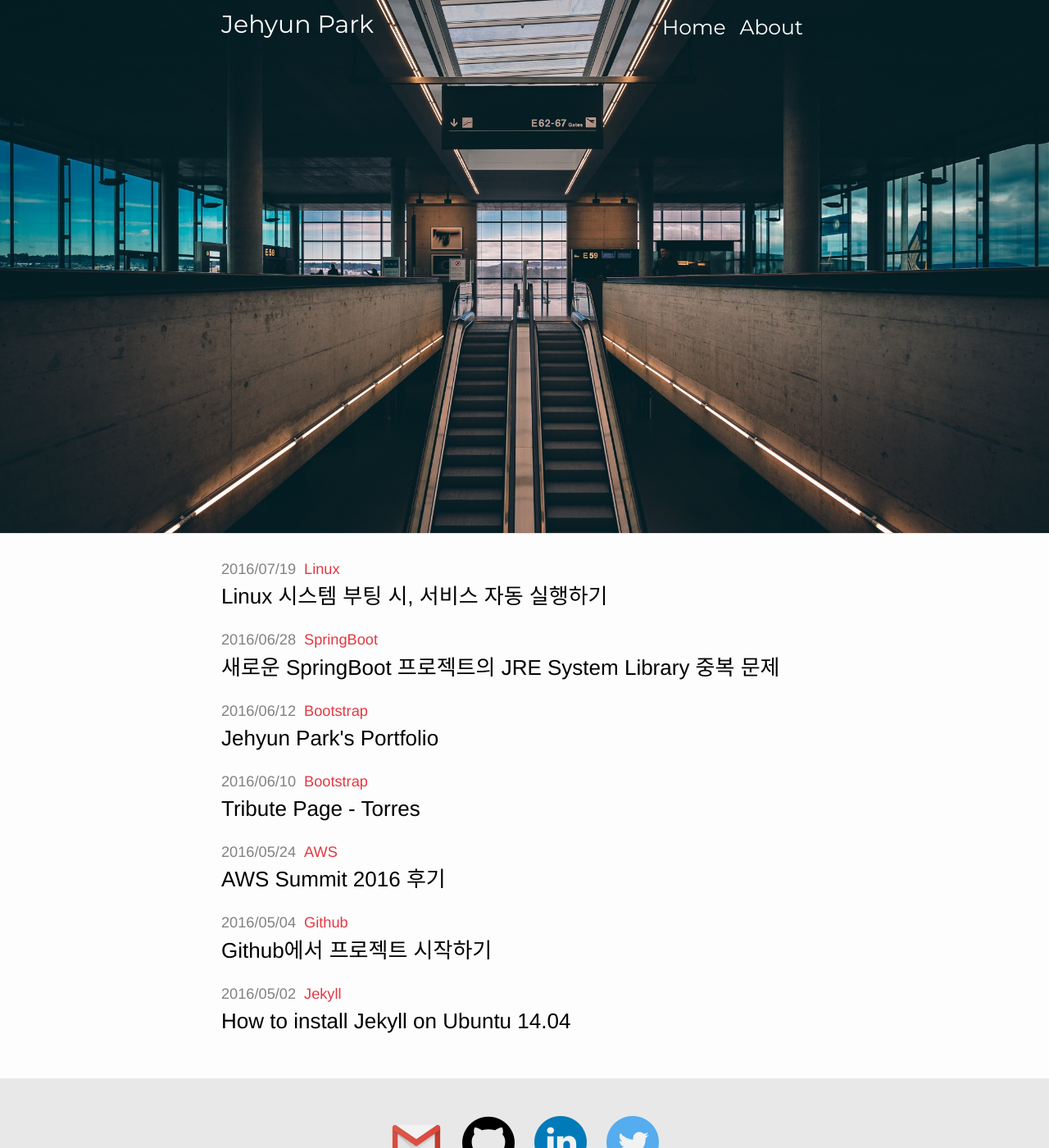
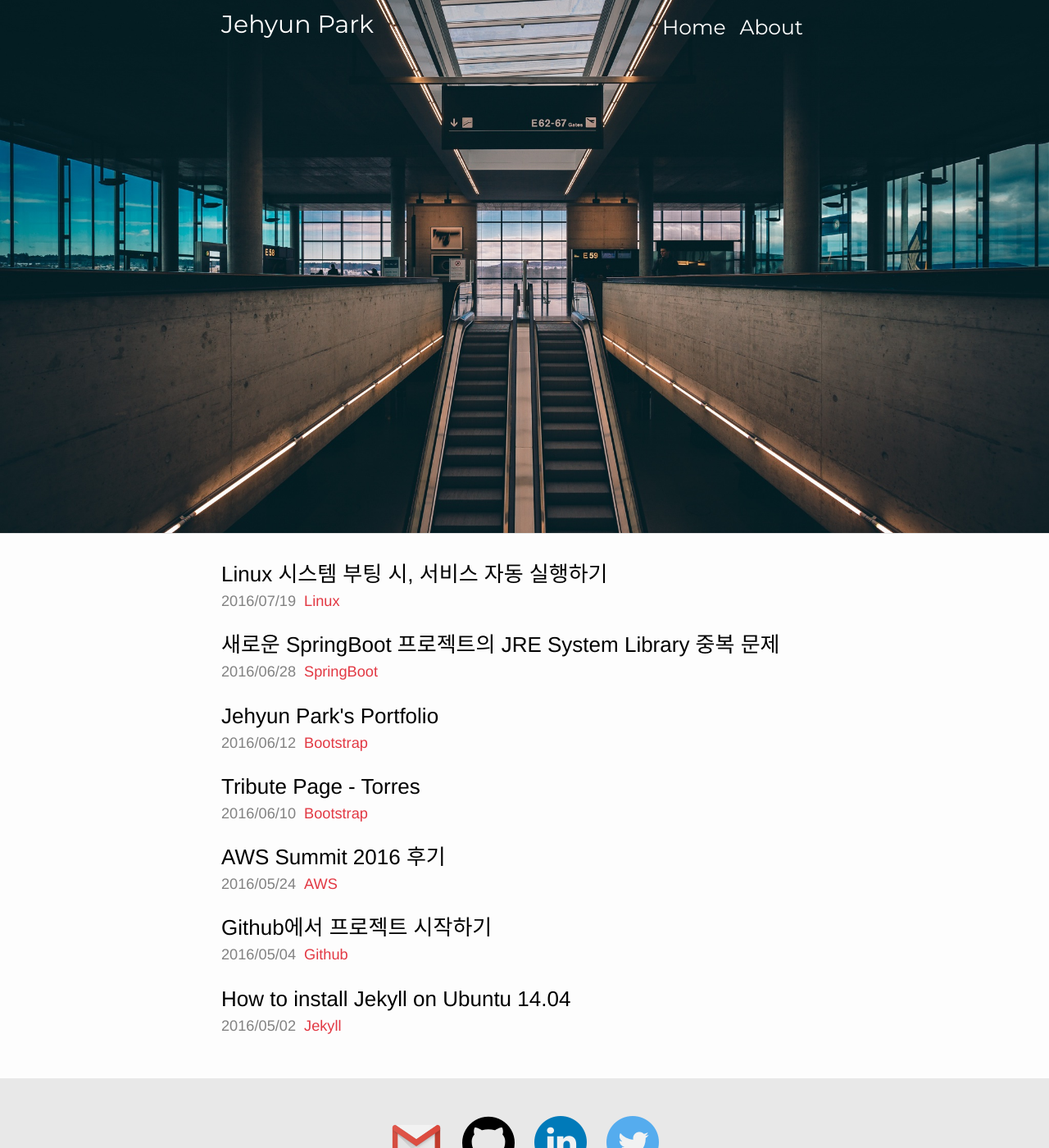
Before and after one commit to jehyunpark/jehyunpark.github.io, a Jekyll site: the page built from index.html, in a window 1280 px wide and 1400 px high. Shown: the whole window at 82% size. Built offline with Jekyll 4.4.1, drawn with Linux system fonts in a browser that asks for light colours; nearby versions of some CDN libraries; some web fonts are replaced.

Commit message:
post-meta, post-category와 post-subject의 순서 변경

```diff
--- a/index.html
+++ b/index.html
@@ -8,10 +8,10 @@ layout: default
     {% for post in site.posts %}
       <li>
         <div>
-          <span class="post-meta">{{ post.date | date: "%Y/%m/%d" }}</span><span class="post-category">{{ post.category }}</span>
+          <a href="{{ post.url | prepend: site.baseurl }}"><span class="post-subject">{{ post.title }}</span></a>
         </div>
         <div>
-          <a href="{{ post.url | prepend: site.baseurl }}"><span class="post-subject">{{ post.title }}</span></a>
+          <span class="post-meta">{{ post.date | date: "%Y/%m/%d" }}</span><span class="post-category">{{ post.category }}</span>
         </div>
       </li>
     {% endfor %}
```
